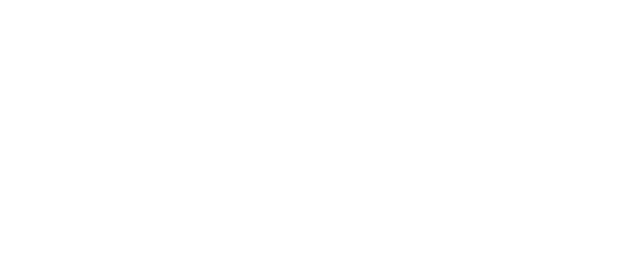
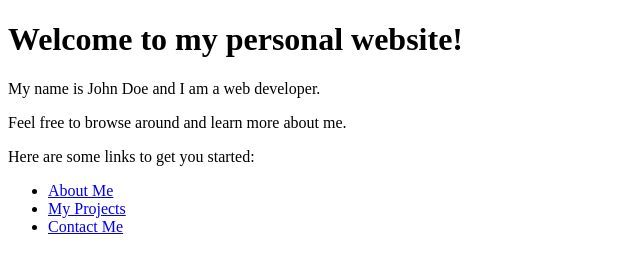
Before and after one commit to estridell/Projects, a plain HTML site: page Personal-Website-Project/index.html in a window 1280 px wide. Shown: the whole page, without its empty margins (0-640 px from the left). Drawn offline with Linux system fonts and the light colour scheme.

Commit message:
modified index.html

```diff
--- a/Personal-Website-Project/index.html
+++ b/Personal-Website-Project/index.html
@@ -6,6 +6,14 @@
     <title>My Personal Website</title>
 </head>
 <body>
-
+    <h1>Welcome to my personal website!</h1>
+    <p>My name is John Doe and I am a web developer.</p>
+    <p>Feel free to browse around and learn more about me.</p>
+    <p>Here are some links to get you started:</p>
+    <ul>
+        <li><a href="about.html">About Me</a></li>
+        <li><a href="projects.html">My Projects</a></li>
+        <li><a href="contact.html">Contact Me</a></li>
+    </ul>
 </body>
 </html>
```
